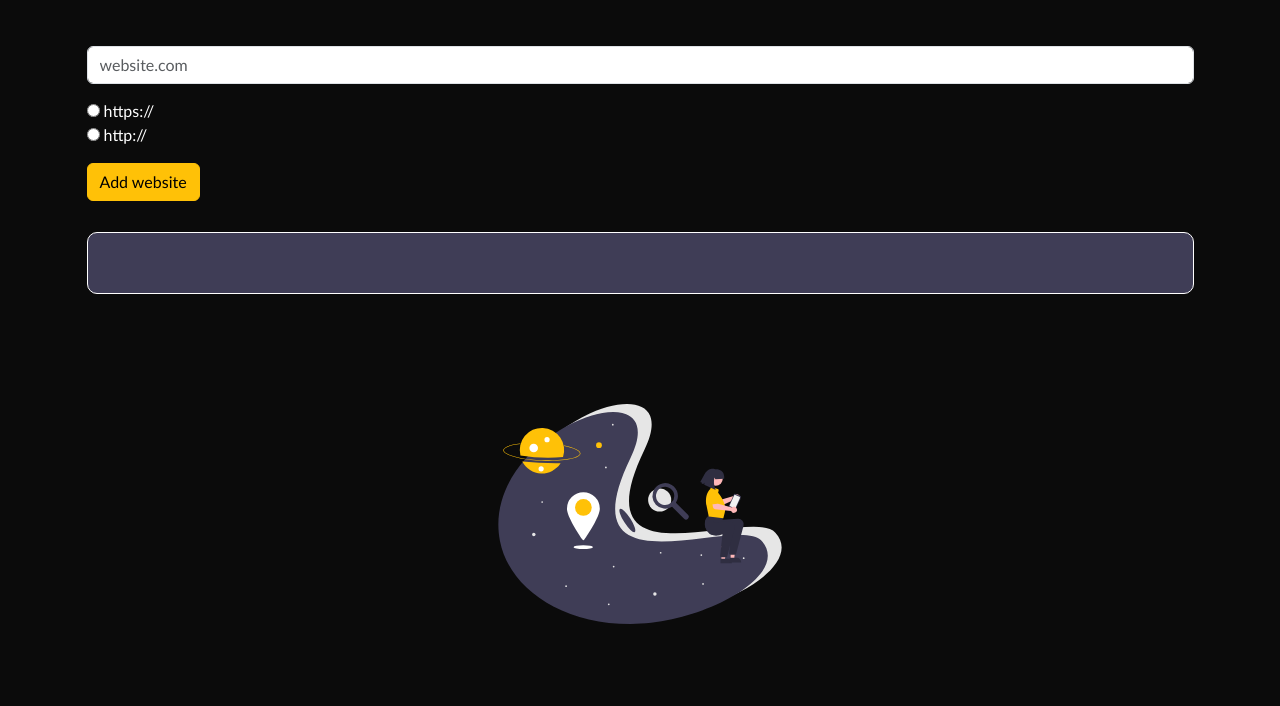
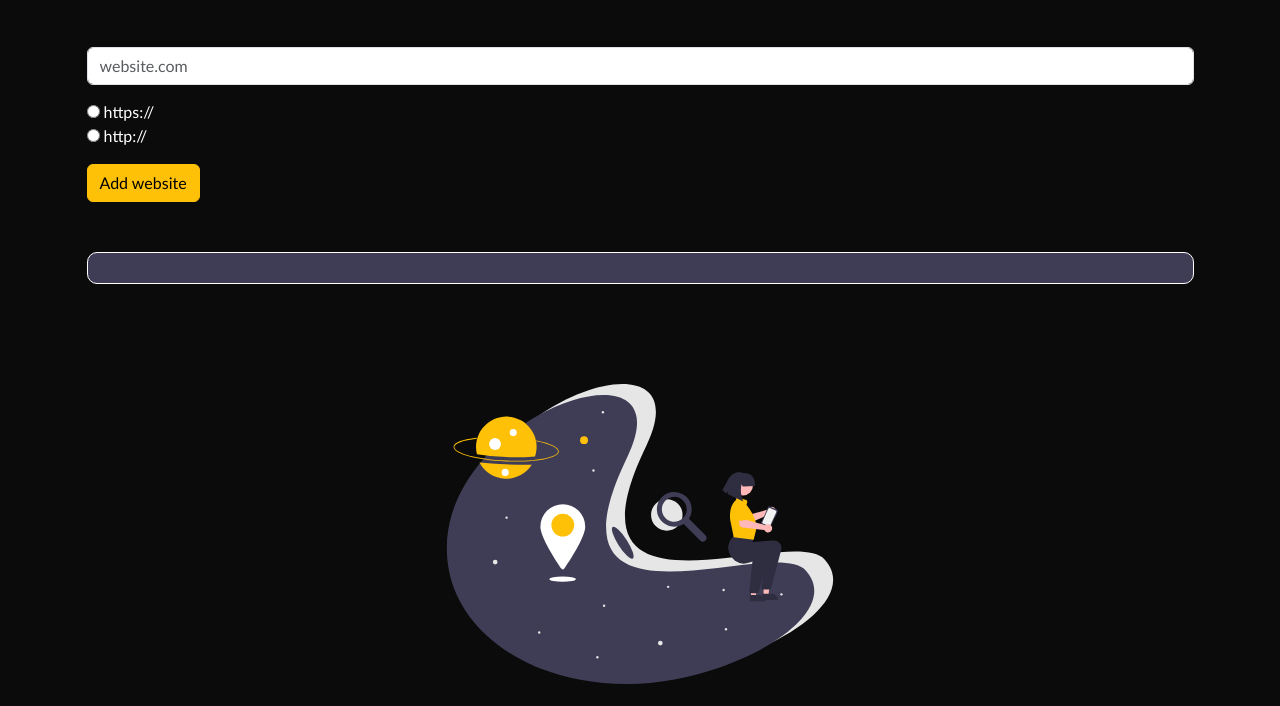
Before and after one commit to Jasper-V-Schneider/website-bookmarks, a plain HTML site: page index.html in a window 1280 px wide. Shown: the part 94-800 px from the top of the page. Drawn offline with nearby package versions, Linux system fonts and the light colour scheme.

Commit message:
New style

```diff
--- a/style.css
+++ b/style.css
@@ -12,16 +12,18 @@ a {
   color: #ffc107;
 }
 img {
-  padding: 10px;
-  height: 30vh;
+  margin-top: 0;
+  height: 300px;
   width: 70%;
 }
 h1 {
   text-align: center;
-  margin-top: 25px;
+  margin-top: 30px;
+  margin-bottom: 10px;
+  font-size: 40px;
 }
 div#form-container {
-  margin: 2.5% 5% 25px 5%;
+  margin: 25px 5% 25px 5%;
 }
 
 .form-control {
@@ -32,8 +34,8 @@ div#footer {
   justify-content: center;
 }
 #list {
-  margin: 2.5% 5% 25px 5%;
-  padding: 30px;
+  margin: 50px 5% 25px 5%;
+  padding: 15px 30px;
   border: 1.5px solid white;
   border-radius: 10px;
   background-color: #3f3d56;
```
